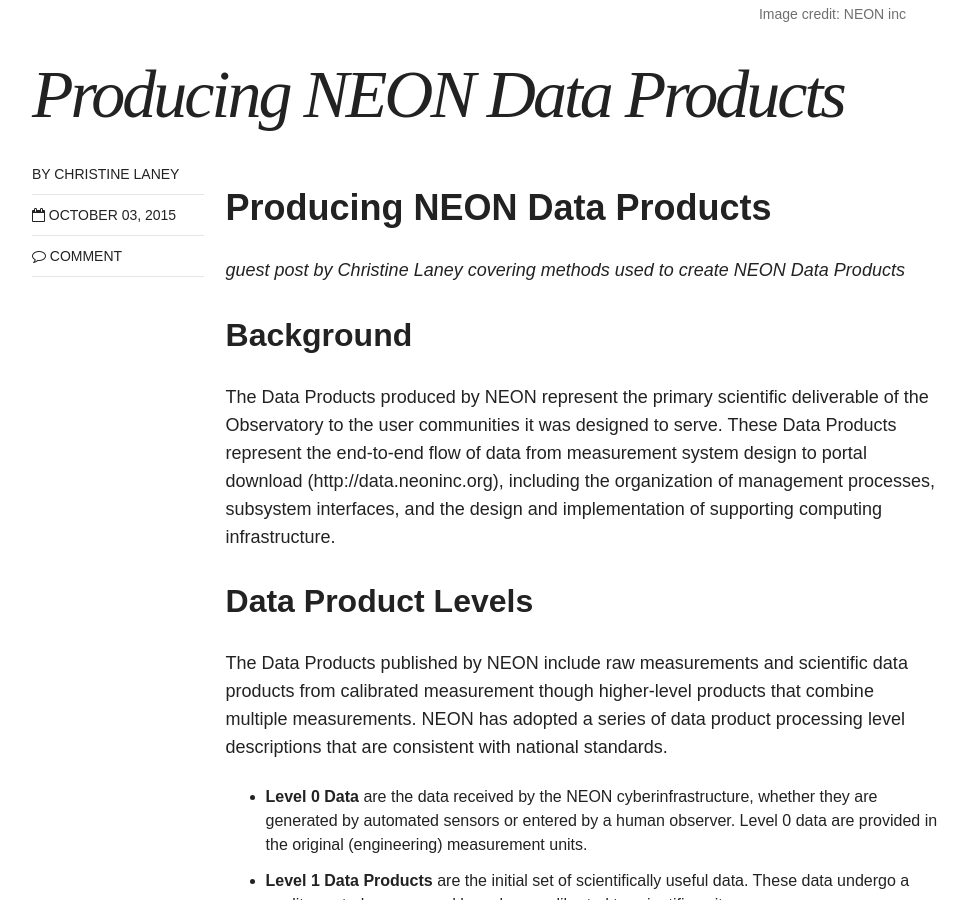
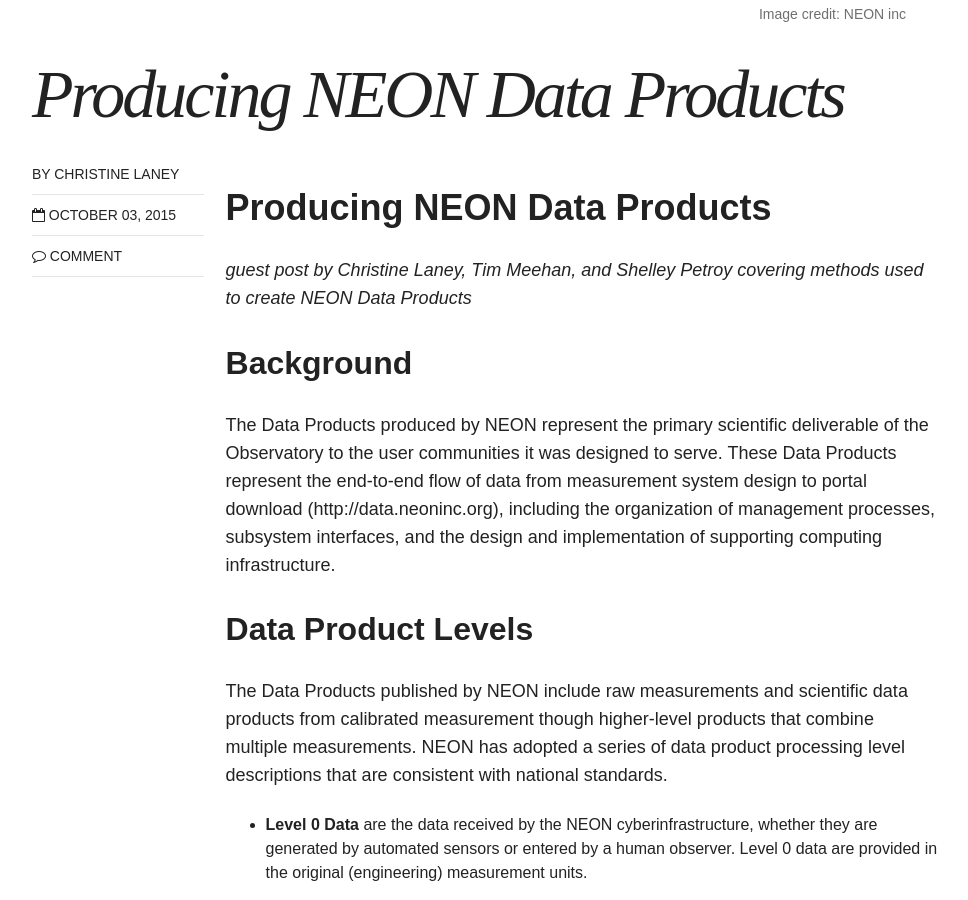
Before and after one commit to terra-reference/terraref.github.io, a Jekyll site: the page built from _posts/articles/2015-10-02-producing_neon_data_products.md, in a window 1280 px wide and 900 px high, scrolled down 543 px. Shown: the whole window, without its empty margins (154-1122 px from the left). Built offline with Jekyll 4.4.1, drawn with Linux system fonts in a browser that asks for light colours; nearby versions of some CDN libraries; comment, search, counter and statistics services are not loaded.

```diff
--- a/_posts/articles/2015-10-02-producing_neon_data_products.md
+++ b/_posts/articles/2015-10-02-producing_neon_data_products.md
@@ -17,7 +17,7 @@ date: 2015-10-02T23:10:47-05:00
 # Producing NEON Data Products
 
 
-_guest post by Christine Laney covering methods used to create NEON Data Products_
+_guest post by Christine Laney, Tim Meehan, and Shelley Petroy covering methods used to create NEON Data Products_
 
 ## Background
 
```
